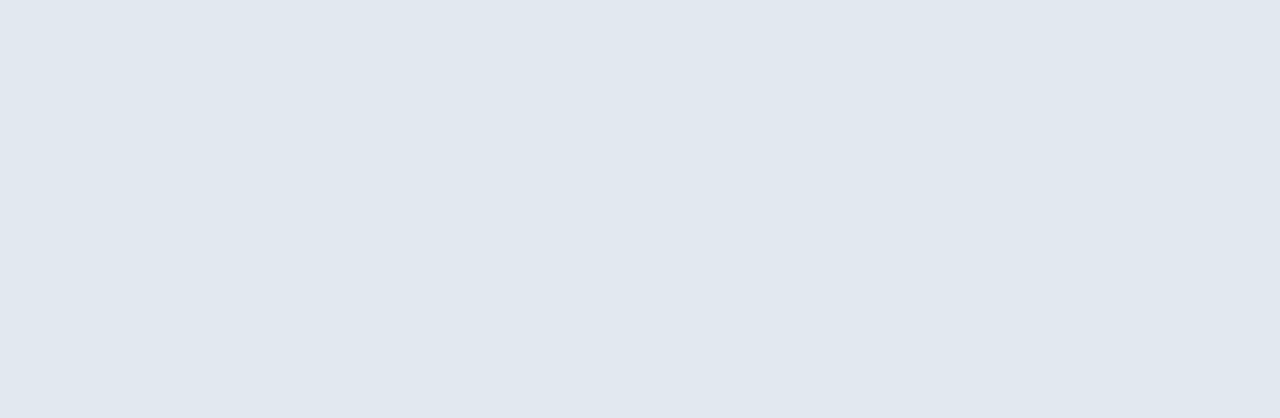
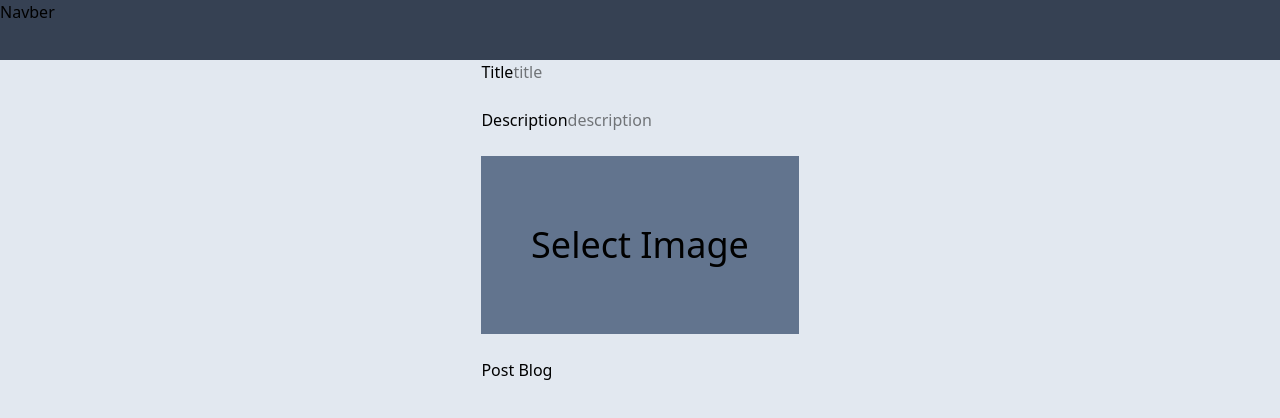
Before and after one commit to anirban-12323/Blog-App, a React app in the folder frontend/: page /add-blog in a window 1280 px wide. Before the commit this address had no page. Shown: the top 418 px of the page. Built offline with nearby package versions, Linux system fonts and the light colour scheme; sample sign-in values are in the browser's storage; the HTML template or start-up script is replaced by a standard one.

Commit message:
add blog and preview blog feature

```diff
--- a/frontend/src/App.jsx
+++ b/frontend/src/App.jsx
@@ -3,6 +3,7 @@ import { Route, Routes } from "react-router-dom";
 import AuthForm from "./pages/AuthForm";
 import Navber from "./components/Navber";
 import HomePage from "./components/HomePage";
+import AddBlog from "./pages/AddBlog";
 
 function App() {
   return (
@@ -13,6 +14,7 @@ function App() {
           <Route path="/" element={<HomePage></HomePage>} />
           <Route path="/signin" element={<AuthForm type={"signin"} />} />
           <Route path="/signup" element={<AuthForm type={"signup"} />} />
+          <Route path="/add-blog" element={<AddBlog></AddBlog>} />
         </Route>
 
         {/* Other routes */}
--- /dev/null
+++ b/frontend/src/pages/AddBlog.jsx
@@ -0,0 +1,97 @@
+import axios from "axios";
+import React, { useEffect, useState } from "react";
+import toast from "react-hot-toast";
+import { useNavigate } from "react-router-dom";
+
+const AddBlog = () => {
+  const token = JSON.parse(localStorage.getItem("token"));
+  const navigate = useNavigate();
+  const [blogData, setBlogData] = useState({
+    title: "",
+    description: "",
+    image: null,
+  });
+  useEffect(() => {
+    if (!token) {
+      return navigate("/signin");
+    }
+  }, []);
+  async function handlePostBlog() {
+    try {
+      const res = await axios.post(
+        "http://localhost:3000/api/v1/blogs",
+        blogData,
+        {
+          headers: {
+            "Content-Type": "multipart/form-data",
+            Authorization: `Bearer ${token}`,
+          },
+        }
+      );
+      console.log(res);
+      toast.success(res.data.message);
+      navigate("/");
+    } catch (error) {
+      toast.error(error.response.data.message);
+    }
+  }
+  return (
+    <div>
+      <label htmlFor="">Title</label>
+      <input
+        type="text "
+        placeholder="title"
+        onChange={(e) =>
+          setBlogData((blogData) => ({ ...blogData, title: e.target.value }))
+        }
+      />
+      <br />
+      <br />
+      <label htmlFor="">Description</label>
+      <input
+        type="text "
+        placeholder="description"
+        onChange={(e) =>
+          setBlogData((blogData) => ({
+            ...blogData,
+            description: e.target.value,
+          }))
+        }
+      />
+      <br />
+      <br />
+      <div>
+        {" "}
+        <label htmlFor="image">
+          {blogData.image ? (
+            <img
+              src={URL.createObjectURL(blogData.image)}
+              alt=""
+              className="aspect-video object-cover"
+            />
+          ) : (
+            <div className=" bg-slate-500 aspect-video flex justify-center items-center text-4xl">
+              Select Image
+            </div>
+          )}
+        </label>
+        <input
+          className="hidden"
+          id="image"
+          type="file"
+          onChange={(e) =>
+            setBlogData((blogData) => ({
+              ...blogData,
+              image: e.target.files[0],
+            }))
+          }
+        />
+      </div>
+
+      <br />
+      <button onClick={handlePostBlog}>Post Blog</button>
+    </div>
+  );
+};
+
+export default AddBlog;
--- a/frontend/src/pages/AuthForm.jsx
+++ b/frontend/src/pages/AuthForm.jsx
@@ -37,7 +37,7 @@ function AuthForm({ type }) {
     }
   }
   return (
-    <div className=" border border-black w-[20%] flex flex-col items-center gap-5 mt-35">
+    <div className="  w-[20%] flex flex-col items-center gap-5 mt-35">
       <h1 className="text-3xl">{type === "signin" ? "Sign in" : "Sign up"}</h1>
 
       <form
```
Also changed, not shown: 18 other files (tests, documents, lock files or other folders).
